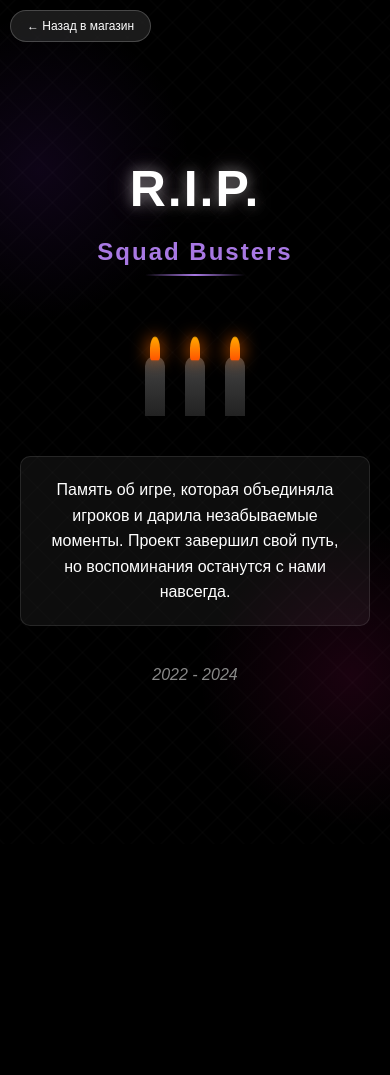
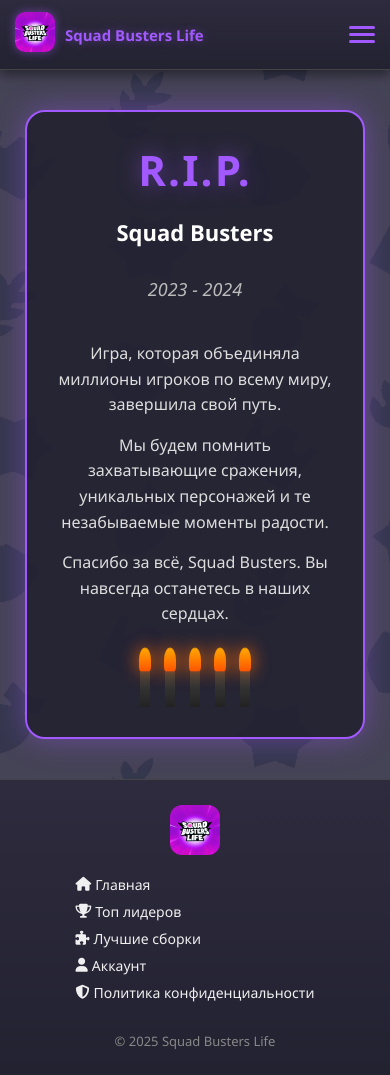
Before and after one commit to SquadBustersLife/SquadBustersLife.github.io, a plain HTML site: page index.html in a window 390 px wide. Before the commit the page ends 844 px from the top, so only its background shows below. Drawn offline with Linux system fonts and the light colour scheme; a script that the page names is missing.

Commit message:
Update index.html

```diff
--- a/index.html
+++ b/index.html
@@ -3,140 +3,197 @@
 <head>
     <meta charset="UTF-8">
     <meta name="viewport" content="width=device-width, initial-scale=1.0">
-    <title>R.I.P. Squad Busters</title>
-    <script src="https://telegram.org/js/telegram-web-app.js"></script>
+    <title>Squad Busters Life</title>
+    <link rel="stylesheet" href="https://cdnjs.cloudflare.com/ajax/libs/font-awesome/6.4.0/css/all.min.css">
     <style>
         * {
             margin: 0;
             padding: 0;
             box-sizing: border-box;
+            font-family: 'Segoe UI', Tahoma, Geneva, Verdana, sans-serif;
+        }
+
+        html, body {
+            overflow-x: hidden;
+            width: 100%;
         }
 
         body {
-            background-color: #000;
-            color: #fff;
-            font-family: 'Arial', sans-serif;
+            background-color: #1a1825;
+            color: #f0f0f0;
+            background-image: url('https://raw.githubusercontent.com/SquadBustersLife/SquadBustersLife.github.io/refs/heads/main/Assets/Images/Background_Pattern_Game.png');
+            background-attachment: fixed;
+        }
+
+        .container {
+            max-width: 1200px;
+            margin: 0 auto;
+            padding: 0 15px;
+        }
+
+        /* Header Styles */
+        header {
+            background: linear-gradient(to bottom, #2d2b3d, #232231);
+            padding: 12px 0;
+            position: sticky;
+            top: 0;
+            z-index: 100;
+            box-shadow: 0 4px 12px rgba(0, 0, 0, 0.5);
+            border-bottom: 1px solid #444;
+        }
+
+        .header-content {
+            display: flex;
+            justify-content: space-between;
+            align-items: center;
+        }
+
+        .logo {
+            display: flex;
+            align-items: center;
+            gap: 10px;
+        }
+
+        .logo img {
+            height: 40px;
+            border-radius: 10px;
+            box-shadow: 0 0 10px rgba(162, 89, 255, 0.5);
+        }
+
+        .logo h1 {
+            font-size: 18px;
+            font-weight: 700;
+            color: #a259ff;
+            text-shadow: 0 0 8px rgba(162, 89, 255, 0.4);
+        }
+
+        nav ul {
+            display: flex;
+            list-style: none;
+            gap: 8px;
+        }
+
+        nav a {
+            color: #f0f0f0;
+            text-decoration: none;
+            font-weight: 600;
+            padding: 6px 12px;
+            border-radius: 18px;
+            transition: all 0.3s ease;
+            background-color: rgba(162, 89, 255, 0.1);
+            font-size: 14px;
+        }
+
+        nav a:hover {
+            background-color: rgba(162, 89, 255, 0.3);
+            color: #ffffff;
+        }
+
+        /* Mobile menu button */
+        .menu-toggle {
+            display: none;
+            flex-direction: column;
+            justify-content: space-around;
+            width: 26px;
+            height: 21px;
+            background: transparent;
+            border: none;
+            cursor: pointer;
+            padding: 0;
+        }
+
+        .menu-toggle span {
+            width: 100%;
+            height: 2.5px;
+            background-color: #a259ff;
+            border-radius: 3px;
+            transition: all 0.3s ease;
+        }
+
+        /* RIP Section - ВЫСОКИЙ ПРИОРИТЕТ */
+        .rip-section {
             display: flex;
             justify-content: center;
             align-items: center;
-            min-height: 100vh;
-            text-align: center;
-            padding: 20px;
-            background-image:
-                radial-gradient(circle at 10% 20%, rgba(138, 43, 226, 0.1) 0%, transparent 20%),
-                radial-gradient(circle at 90% 80%, rgba(255, 20, 147, 0.1) 0%, transparent 20%);
+            min-height: 60vh;
+            margin: 40px 0;
             position: relative;
-            overflow: hidden;
         }
 
-        body::before {
-            content: '';
-            position: absolute;
-            top: 0;
-            left: 0;
-            right: 0;
-            bottom: 0;
-            background:
-                linear-gradient(45deg, transparent 49%, rgba(255, 255, 255, 0.03) 50%, transparent 51%),
-                linear-gradient(-45deg, transparent 49%, rgba(255, 255, 255, 0.03) 50%, transparent 51%);
-            background-size: 30px 30px;
-            animation: gridMove 20s linear infinite;
-            pointer-events: none;
+        .rip-container {
+            text-align: center;
+            background: rgba(35, 34, 49, 0.9);
+            padding: 40px;
+            border-radius: 20px;
+            border: 2px solid #a259ff;
+            box-shadow: 0 0 30px rgba(162, 89, 255, 0.3);
+            animation: glow 2s ease-in-out infinite alternate;
+            max-width: 800px;
+            width: 100%;
         }
 
-        @keyframes gridMove {
-            0% { background-position: 0 0; }
-            100% { background-position: 30px 30px; }
+        @keyframes glow {
+            from {
+                box-shadow: 0 0 20px rgba(162, 89, 255, 0.3);
             }
-
-        .container {
-            max-width: 800px;
-            position: relative;
-            z-index: 1;
-            animation: fadeIn 2s ease-out;
-        }
-
-        @keyframes fadeIn {
-            from { opacity: 0; transform: translateY(20px); }
-            to { opacity: 1; transform: translateY(0); }
-        }
-
-        .rip-text {
-            font-size: clamp(40px, 10vw, 120px);
-            font-weight: bold;
-            margin-bottom: 20px;
-            text-transform: uppercase;
-            letter-spacing: 8px;
-            position: relative;
-            text-shadow:
-                0 0 10px rgba(255, 255, 255, 0.3),
-                0 0 20px rgba(255, 255, 255, 0.2),
-                0 0 30px rgba(255, 255, 255, 0.1);
-            animation: textGlow 3s ease-in-out infinite alternate;
-        }
-
-        @keyframes textGlow {
-            0% {
-                text-shadow:
-                    0 0 10px rgba(255, 255, 255, 0.3),
-                    0 0 20px rgba(255, 255, 255, 0.2),
-                    0 0 30px rgba(255, 255, 255, 0.1);
-            }
-            100% {
-                text-shadow:
-                    0 0 20px rgba(255, 255, 255, 0.5),
-                    0 0 30px rgba(255, 255, 255, 0.3),
-                    0 0 40px rgba(255, 20, 147, 0.2);
+            to {
+                box-shadow: 0 0 40px rgba(162, 89, 255, 0.5);
             }
         }
 
-        .subtitle {
-            font-size: clamp(20px, 4vw, 36px);
-            margin-bottom: 40px;
-            color: #bb86fc;
-            opacity: 0.9;
-            letter-spacing: 2px;
-            position: relative;
-            display: inline-block;
+        .rip-title {
+            font-size: 80px;
+            font-weight: 900;
+            color: #a259ff;
+            text-shadow: 0 0 20px rgba(162, 89, 255, 0.5);
+            letter-spacing: 8px;
+            margin-bottom: 20px;
+            animation: pulse 2s ease-in-out infinite;
         }
 
-        .subtitle::after {
-            content: '';
-            position: absolute;
-            bottom: -10px;
-            left: 50%;
-            transform: translateX(-50%);
-            width: 100px;
-            height: 2px;
-            background: linear-gradient(90deg, transparent, #bb86fc, transparent);
+        @keyframes pulse {
+            0%, 100% { transform: scale(1); }
+            50% { transform: scale(1.05); }
         }
 
-        .date {
-            font-size: clamp(16px, 3vw, 24px);
-            color: #888;
-            margin-top: 30px;
-            font-style: italic;
-            animation: fadeIn 3s ease-out 1s both;
+        .rip-subtitle {
+            font-size: 36px;
+            color: #ffffff;
+            margin-bottom: 30px;
+            font-weight: 700;
         }
 
-        .memorial-candles {
+        .rip-dates {
+            font-size: 24px;
+            color: #bbbbbb;
+            margin-bottom: 40px;
+            font-style: italic;
+        }
+
+        .rip-message {
+            font-size: 18px;
+            line-height: 1.6;
+            color: #dddddd;
+            margin-bottom: 30px;
+            padding: 0 20px;
+        }
+
+        .rip-message p {
+            margin-bottom: 15px;
+        }
+
+        .rip-candles {
             display: flex;
             justify-content: center;
-            gap: 40px;
-            margin-top: 50px;
-            animation: candlesFadeIn 2s ease-out 0.5s both;
-        }
-
-        @keyframes candlesFadeIn {
-            from { opacity: 0; transform: translateY(30px); }
-            to { opacity: 1; transform: translateY(0); }
+            gap: 30px;
+            margin-top: 40px;
         }
 
         .candle {
-            width: 20px;
+            width: 15px;
             height: 60px;
             background: linear-gradient(to bottom, #444, #222);
-            border-radius: 10px 10px 0 0;
+            border-radius: 8px 8px 0 0;
             position: relative;
         }
 
@@ -146,7 +203,7 @@
             top: -20px;
             left: 50%;
             transform: translateX(-50%);
-            width: 10px;
+            width: 12px;
             height: 25px;
             background: linear-gradient(to bottom, #ffaa00, #ff5500);
             border-radius: 50% 50% 20% 20%;
@@ -169,169 +226,266 @@
             }
         }
 
-        .message {
-            max-width: 600px;
-            margin: 40px auto;
-            padding: 20px;
-            background: rgba(255, 255, 255, 0.05);
-            border-radius: 10px;
-            border: 1px solid rgba(255, 255, 255, 0.1);
-            animation: fadeIn 4s ease-out;
-            line-height: 1.6;
+        /* Основной контент - СКРЫТ */
+        .hero-banner,
+        .telegram-banner,
+        .main-content,
+        .features,
+        .gallery {
+            display: none !important;
         }
 
-        .falling-particles {
-            position: absolute;
-            top: 0;
-            left: 0;
-            width: 100%;
-            height: 100%;
-            pointer-events: none;
-            z-index: 0;
+        /* Footer */
+        footer {
+            background: linear-gradient(to bottom, #2d2b3d, #232231);
+            padding: 25px 0;
+            text-align: center;
+            border-top: 1px solid #444;
+            margin-top: 40px;
         }
 
-        .particle {
-            position: absolute;
-            background: rgba(255, 255, 255, 0.2);
-            border-radius: 50%;
-            animation: fall linear infinite;
+        .footer-content {
+            display: flex;
+            flex-direction: column;
+            align-items: center;
+            gap: 15px;
         }
 
-        @keyframes fall {
-            to { transform: translateY(100vh) rotate(360deg); }
+        .footer-logo img {
+            height: 50px;
+            border-radius: 12px;
         }
 
-        .back-button {
-            position: fixed;
-            top: 20px;
-            left: 20px;
-            padding: 10px 20px;
-            background: rgba(255, 255, 255, 0.1);
-            border: 1px solid rgba(255, 255, 255, 0.2);
-            color: white;
-            border-radius: 20px;
-            text-decoration: none;
-            font-size: 14px;
-            transition: all 0.3s ease;
-            z-index: 100;
-            backdrop-filter: blur(10px);
+        .footer-links {
+            display: flex;
+            gap: 15px;
+            flex-wrap: wrap;
+            justify-content: center;
         }
 
-        .back-button:hover {
-            background: rgba(255, 255, 255, 0.2);
-            transform: translateY(-2px);
+        .footer-links a {
+            color: #f0f0f0;
+            text-decoration: none;
+            transition: color 0.3s ease;
+            display: flex;
+            align-items: center;
+            gap: 4px;
+            font-size: 14px;
         }
 
+        .footer-links a:hover {
+            color: #a259ff;
+        }
+
+        .copyright {
+            margin-top: 15px;
+            color: #888;
+            font-size: 13px;
+        }
+
+        /* Responsive */
         @media (max-width: 768px) {
-            .rip-text {
+            .header-content {
+                flex-direction: row;
+                justify-content: space-between;
+            }
+
+            .logo h1 {
+                font-size: 16px;
+            }
+
+            nav {
+                position: fixed;
+                top: 64px;
+                left: 0;
+                right: 0;
+                background: linear-gradient(to bottom, #2d2b3d, #232231);
+                padding: 10px 15px;
+                box-shadow: 0 5px 15px rgba(0, 0, 0, 0.3);
+                border-top: 1px solid #444;
+                transform: translateY(-100%);
+                opacity: 0;
+                visibility: hidden;
+                transition: all 0.3s ease;
+                z-index: 99;
+            }
+
+            nav.active {
+                transform: translateY(0);
+                opacity: 1;
+                visibility: visible;
+            }
+
+            nav ul {
+                flex-direction: column;
+                gap: 8px;
+            }
+
+            nav a {
+                display: block;
+                text-align: center;
+                padding: 8px 12px;
+            }
+
+            .menu-toggle {
+                display: flex;
+            }
+
+            .rip-title {
+                font-size: 60px;
                 letter-spacing: 4px;
             }
 
-            .memorial-candles {
+            .rip-subtitle {
+                font-size: 28px;
+            }
+
+            .rip-dates {
+                font-size: 20px;
+            }
+
+            .rip-container {
+                padding: 30px 20px;
+                margin: 0 10px;
+            }
+
+            .rip-candles {
                 gap: 20px;
             }
 
-            .back-button {
-                top: 10px;
-                left: 10px;
-                font-size: 12px;
-                padding: 8px 16px;
+            .candle {
+                width: 12px;
+                height: 50px;
+            }
+
+            .footer-links {
+                flex-direction: column;
+                gap: 8px;
             }
         }
 
         @media (max-width: 480px) {
-            .rip-text {
-                font-size: 50px;
+            .logo h1 {
+                font-size: 15px;
+            }
+
+            .rip-title {
+                font-size: 40px;
                 letter-spacing: 2px;
             }
 
-            .subtitle {
-                font-size: 24px;
+            .rip-subtitle {
+                font-size: 22px;
+            }
+
+            .rip-dates {
+                font-size: 18px;
+            }
+
+            .rip-message {
+                font-size: 16px;
+                padding: 0 10px;
+            }
+
+            .rip-candles {
+                gap: 15px;
+            }
+
+            .candle {
+                width: 10px;
+                height: 40px;
             }
         }
     </style>
 </head>
 <body>
-    <a href="https://squadbusterslife.github.io/LifeShop.html" class="back-button">
-        ← Назад в магазин
+    <header>
+        <div class="container header-content">
+            <div class="logo">
+                <a href="https://squadbusterslife.github.io/">
+                    <img src="https://raw.githubusercontent.com/SquadBustersLife/SquadBustersLife.github.io/refs/heads/main/Assets/Images/IMG_9592.PNG" alt="Squad Busters Life Logo">
                 </a>
+                <h1>Squad Busters Life</h1>
+            </div>
+            <button class="menu-toggle" id="menuToggle">
+                <span></span>
+                <span></span>
+                <span></span>
+            </button>
+            <nav id="mainNav">
+                <ul>
+                    <li><a href="https://squadbusterslife.github.io/"><i class="fas fa-home"></i> Главная</a></li>
+                    <li><a href="https://squadbusterslife.github.io/Leaderboard.html"><i class="fas fa-trophy"></i> Топ лидеров</a></li>
+                    <li><a href="https://squadbusterslife.github.io/Assemblies.html"><i class="fas fa-puzzle-piece"></i> Лучшие сборки</a></li>
+                    <li><a href="https://squadbusterslife.github.io/Account.html"><i class="fas fa-user"></i> Аккаунт</a></li>
+                </ul>
+            </nav>
+        </div>
+    </header>
 
+    <!-- Основной контент СКРЫТ через CSS -->
+
+    <!-- RIP Section - ВМЕСТО основного контента -->
     <div class="container">
-        <h1 class="rip-text">R.I.P.</h1>
-        <h2 class="subtitle">Squad Busters</h2>
+        <section class="rip-section">
+            <div class="rip-container">
+                <h1 class="rip-title">R.I.P.</h1>
+                <h2 class="rip-subtitle">Squad Busters</h2>
+                <div class="rip-dates">2023 - 2024</div>
 
-        <div class="memorial-candles">
+                <div class="rip-message">
+                    <p>Игра, которая объединяла миллионы игроков по всему миру, завершила свой путь.</p>
+                    <p>Мы будем помнить захватывающие сражения, уникальных персонажей и те незабываемые моменты радости.</p>
+                    <p>Спасибо за всё, Squad Busters. Вы навсегда останетесь в наших сердцах.</p>
+                </div>
+
+                <div class="rip-candles">
+                    <div class="candle"></div>
+                    <div class="candle"></div>
                     <div class="candle"></div>
                     <div class="candle"></div>
                     <div class="candle"></div>
                 </div>
-
-        <div class="message">
-            Память об игре, которая объединяла игроков и дарила незабываемые моменты.
-            Проект завершил свой путь, но воспоминания останутся с нами навсегда.
+            </div>
+        </section>
     </div>
 
-        <div class="date">2022 - 2024</div>
+    <footer>
+        <div class="container footer-content">
+            <div class="footer-logo">
+                <img src="https://raw.githubusercontent.com/SquadBustersLife/SquadBustersLife.github.io/refs/heads/main/Assets/Images/IMG_9592.PNG" alt="Squad Busters Life Logo">
             </div>
-
-    <div class="falling-particles" id="particles"></div>
+            <div class="footer-links">
+                <a href="https://squadbusterslife.github.io/"><i class="fas fa-home"></i> Главная</a>
+                <a href="https://squadbusterslife.github.io/Leaderboard.html"><i class="fas fa-trophy"></i> Топ лидеров</a>
+                <a href="https://squadbusterslife.github.io/Assemblies.html"><i class="fas fa-puzzle-piece"></i> Лучшие сборки</a>
+                <a href="https://squadbusterslife.github.io/Account.html"><i class="fas fa-user"></i> Аккаунт</a>
+                <a href="#"><i class="fas fa-shield-alt"></i> Политика конфиденциальности</a>
+            </div>
+            <div class="copyright">
+                © 2025 Squad Busters Life
+            </div>
+        </div>
+    </footer>
 
     <script>
-        // Initialize Telegram Web App
-        let tg = window.Telegram.WebApp;
-        tg.expand();
-        tg.setHeaderColor('#000000');
-        tg.setBackgroundColor('#000000');
+        document.addEventListener('DOMContentLoaded', function() {
+            const menuToggle = document.getElementById('menuToggle');
+            const mainNav = document.getElementById('mainNav');
 
-        // Create falling particles
-        const particlesContainer = document.getElementById('particles');
-        const particleCount = 50;
-
-        for (let i = 0; i < particleCount; i++) {
-            const particle = document.createElement('div');
-            particle.classList.add('particle');
-
-            // Random properties
-            const size = Math.random() * 4 + 1;
-            const left = Math.random() * 100;
-            const duration = Math.random() * 10 + 10;
-            const delay = Math.random() * 10;
-
-            particle.style.width = `${size}px`;
-            particle.style.height = `${size}px`;
-            particle.style.left = `${left}vw`;
-            particle.style.opacity = Math.random() * 0.5 + 0.1;
-            particle.style.animationDuration = `${duration}s`;
-            particle.style.animationDelay = `${delay}s`;
-
-            particlesContainer.appendChild(particle);
-        }
-
-        // Add random flicker to candles
-        const candles = document.querySelectorAll('.candle');
-        candles.forEach(candle => {
-            setInterval(() => {
-                const flicker = Math.random() * 0.5 + 0.75;
-                candle.style.transform = `scale(${flicker})`;
-            }, Math.random() * 200 + 100);
+            // Мобильное меню
+            menuToggle.addEventListener('click', function(e) {
+                e.stopPropagation();
+                mainNav.classList.toggle('active');
             });
 
-        // Typing effect for message
-        const message = document.querySelector('.message');
-        const originalText = message.textContent;
-        message.textContent = '';
-
-        let charIndex = 0;
-        function typeWriter() {
-            if (charIndex < originalText.length) {
-                message.textContent += originalText.charAt(charIndex);
-                charIndex++;
-                setTimeout(typeWriter, 50);
+            // Закрытие меню при клике вне его области
+            document.addEventListener('click', function(event) {
+                if (!event.target.closest('nav') && !event.target.closest('.menu-toggle') && mainNav.classList.contains('active')) {
+                    mainNav.classList.remove('active');
                 }
-        }
-
-        // Start typing after page load
-        setTimeout(typeWriter, 2000);
+            });
+        });
     </script>
 </body>
 </html>
```
Lines whose indentation alone changed are shown as unchanged.
